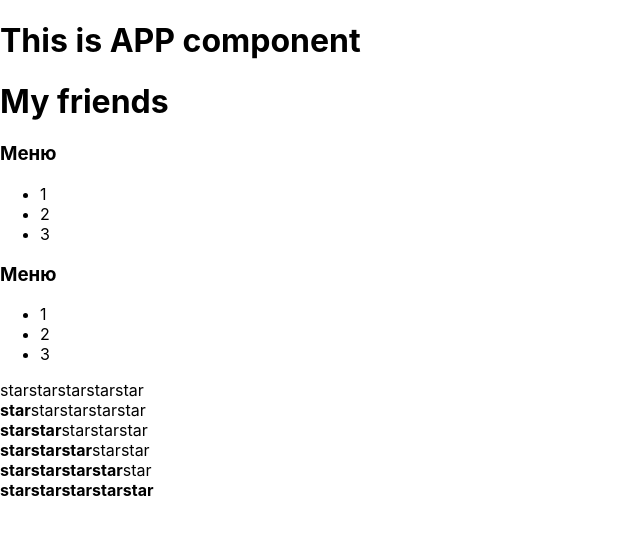
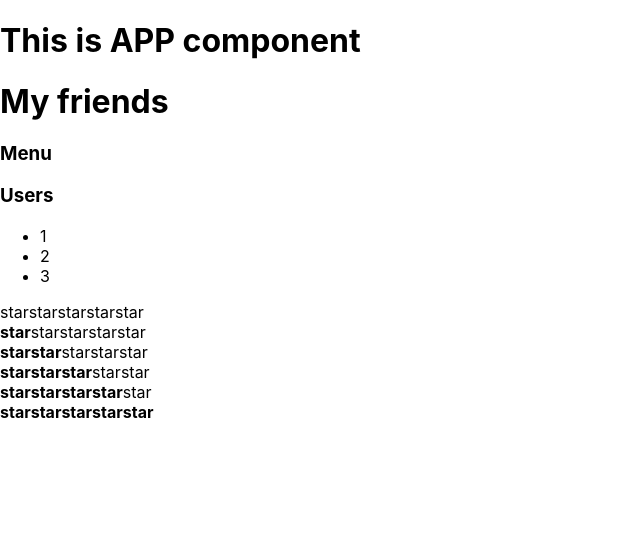
Before and after one commit to VlLabkovich/react-kabzda-kak-podrobno, a React (Create React App) app: page / in a window 1280 px wide. Shown: the top 534 px of the page, without its empty margins (0-640 px from the left). Built offline with nearby package versions, Linux system fonts and the light colour scheme.

Commit message:
feat: add new components

```diff
--- a/src/components/Accordion/Accordion.tsx
+++ b/src/components/Accordion/Accordion.tsx
@@ -1,20 +1,39 @@
+import React from 'react';
 
-function Accordion() {
+type AccordionPropsType = {
+    titleValue: string
+    collapsed: boolean
+}
+
+function Accordion(props: AccordionPropsType) {
     console.log("Accordion rendering")
+    if (props.collapsed === true) {
+        return (
+            <div>
+                <AccordionTitle title={props.titleValue}/>
+                <AccordionBody/>
+            </div>
+        )
+    } else {
+        return (
+            <div>
+                <AccordionTitle title={props.titleValue}/>
+            </div>
+        )
+    }
+
+}
+
+type AccordingPropsTitleType = {
+    title: string
+}
+
+function AccordionTitle(props: AccordingPropsTitleType) {
+    console.log("AccordionTitle rendering")
     return (
         <div>
-            <AccordionTitle />
-            <AccordionBody />
+            <h3>{props.title}</h3>
         </div>
-    )
-}
-
-function AccordionTitle() {
-    console.log("AccordionTitle rendering")
-    return (
-        < div >
-            <h3>Меню</h3>
-        </div >
     )
 }
 
```
